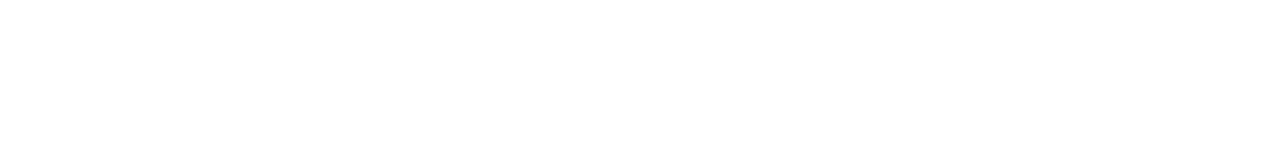
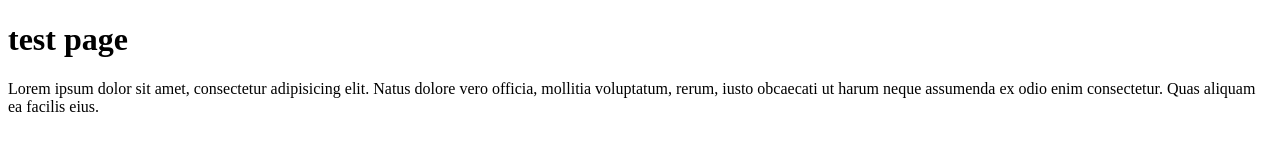
Before and after one commit to LucyAhn/LucyAhn.github.io, a plain HTML site: page index.html in a window 1280 px wide. Drawn offline with Linux system fonts and the light colour scheme.

Commit message:
added more content

```diff
--- a/index.html
+++ b/index.html
@@ -5,6 +5,7 @@
 	<title>git test</title>
 </head>
 <body>
-
+<h1>test page</h1>
+	<p>Lorem ipsum dolor sit amet, consectetur adipisicing elit. Natus dolore vero officia, mollitia voluptatum, rerum, iusto obcaecati ut harum neque assumenda ex odio enim consectetur. Quas aliquam ea facilis eius.</p>
 </body>
 </html>
```
